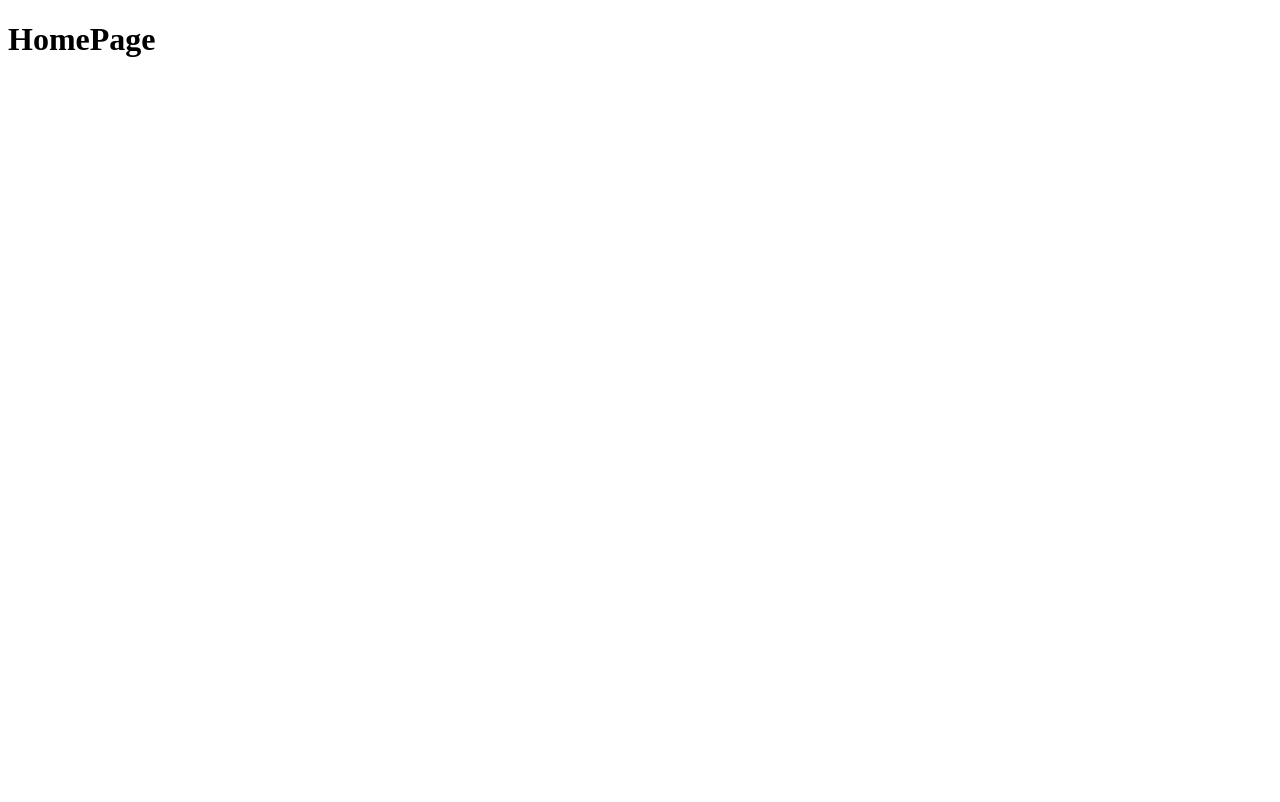
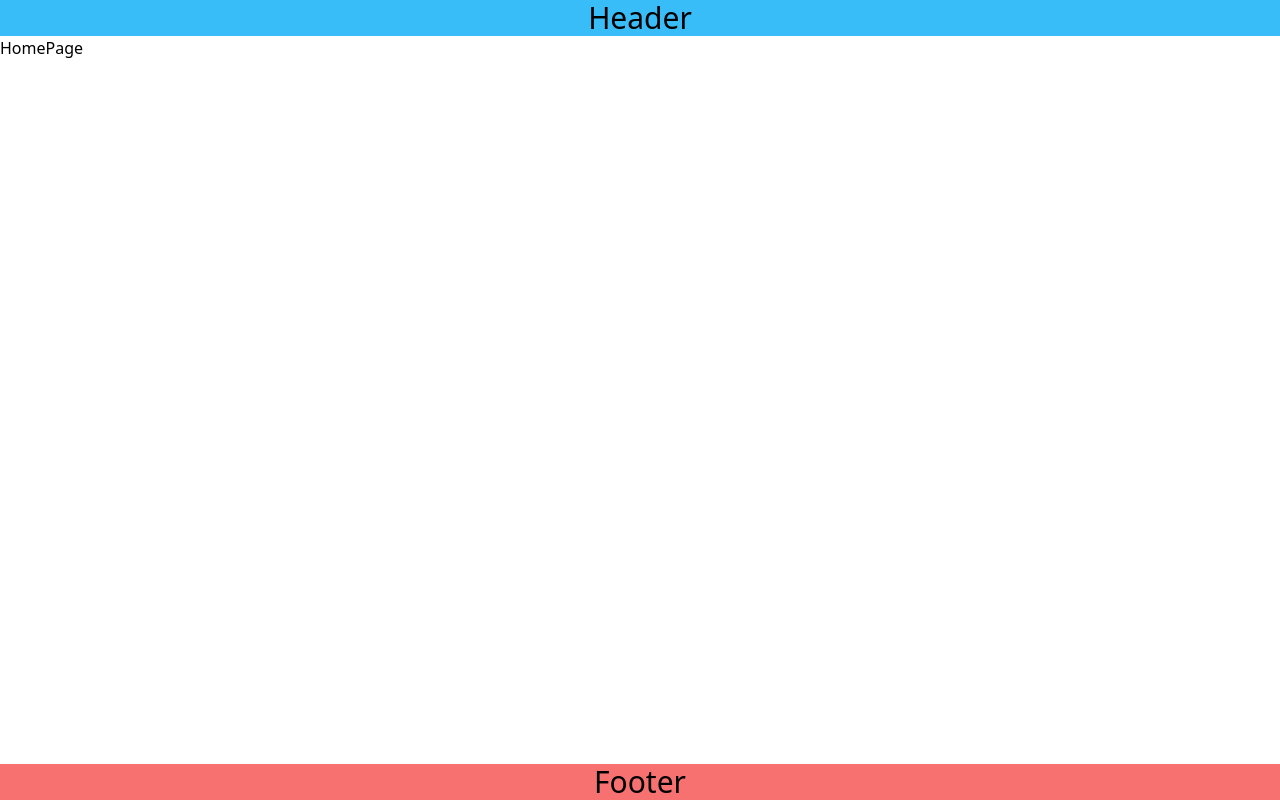
Before and after one commit to dhiraj1996/learningNextJS2, a Next.js app in the folder 02-05routersinnext/: page / in a window 1280 px wide. Built offline with nearby package versions, Linux system fonts and the light colour scheme.

Commit message:
14-Layouts

```diff
--- /dev/null
+++ b/02-05routersinnext/src/app/globals.css
@@ -0,0 +1,3 @@
+@tailwind base;
+@tailwind components;
+@tailwind utilities;
--- a/02-05routersinnext/src/app/layout.tsx
+++ b/02-05routersinnext/src/app/layout.tsx
@@ -1,3 +1,5 @@
+import "./globals.css"
+
 export const metadata = {
   title: 'Next.js',
   description: 'Generated by Next.js',
@@ -10,7 +12,11 @@ export default function RootLayout({
 }) {
   return (
     <html lang="en">
-      <body>{children}</body>
+      <body>
+        <header className="bg-sky-400 h-9 text-center text-3xl">Header</header>
+        {children}
+        <footer className="bg-red-400 text-center text-3xl absolute bottom-0 w-full box-border;">Footer</footer>
+      </body>
     </html>
   )
 }
--- a/02-05routersinnext/tailwind.config.ts
+++ b/02-05routersinnext/tailwind.config.ts
@@ -3,6 +3,8 @@ import type { Config } from "tailwindcss";
 const config: Config = {
   content: [
     "./src/pages/**/*.{js,ts,jsx,tsx,mdx}",
+    "./src/**/*.{js,ts,jsx,tsx,mdx}",
+    "./src/layout/**/*.{js,ts,jsx,tsx,mdx}",
     "./src/components/**/*.{js,ts,jsx,tsx,mdx}",
     "./src/app/**/*.{js,ts,jsx,tsx,mdx}",
   ],
```
